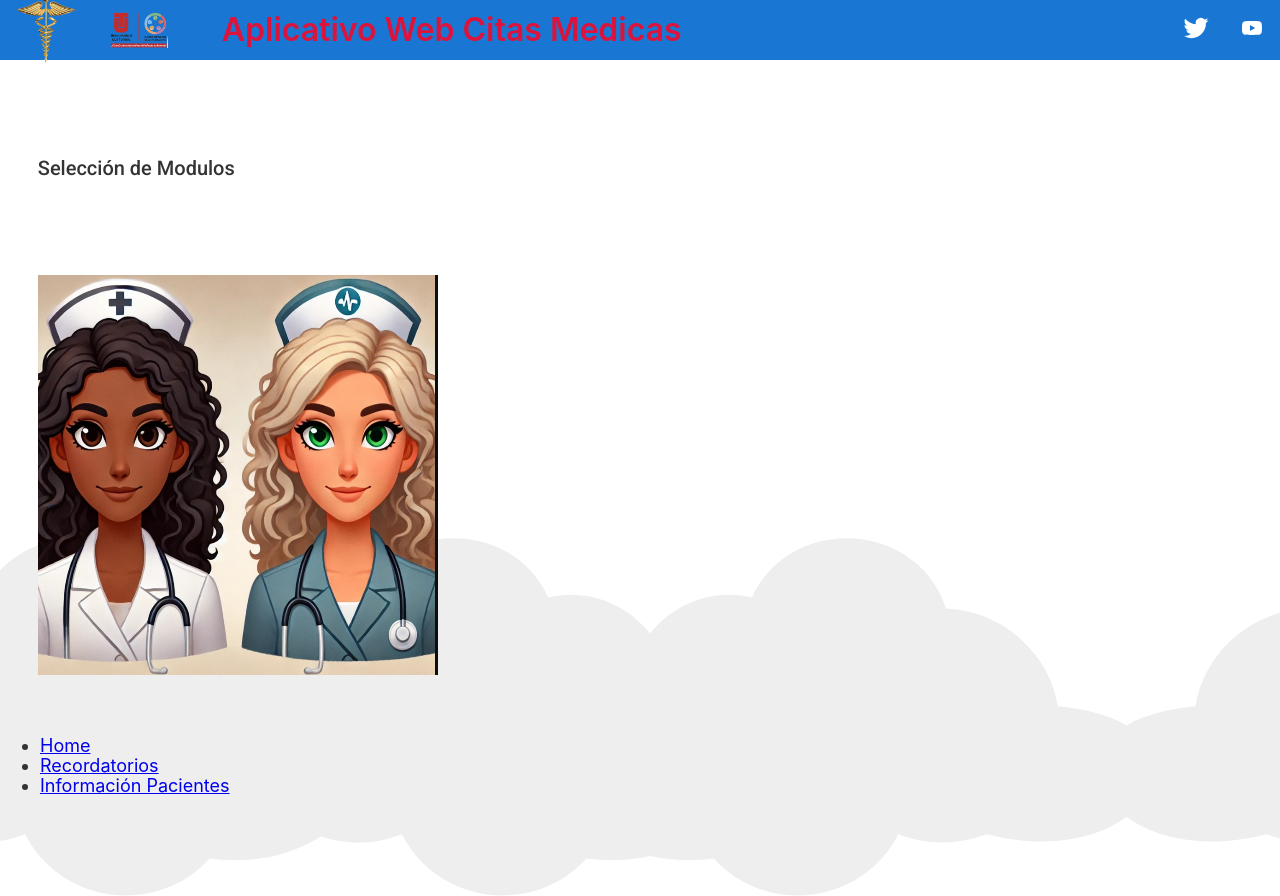
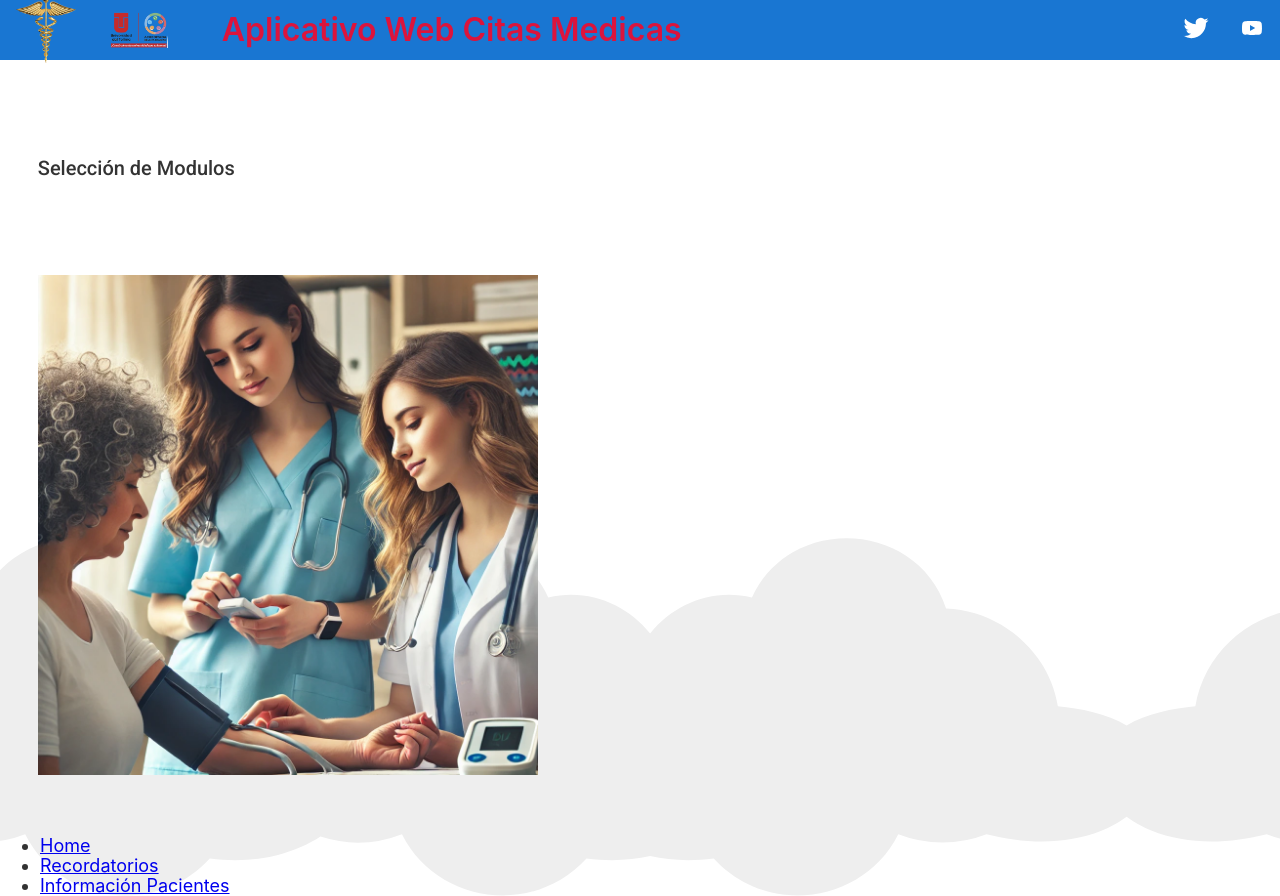
Before and after one commit to markitos002/frontendCMedica, an Angular app: page /home in a window 1280 px wide. Built offline with nearby package versions, Linux system fonts and the light colour scheme.

Commit message:
cambio imagen enfermera

```diff
--- a/src/app/pages/nav/nav.component.html
+++ b/src/app/pages/nav/nav.component.html
@@ -1,6 +1,6 @@
 <h2 style="padding: 1cm;"> Selección de Modulos </h2>
 <div class="spacer">
-    <img style="padding: 1cm;" width="400" height="400" src="../../../assets/img/enfermera2.jpeg" />
+    <img style="padding: 1cm;" width="500" height="500" src="../../../assets/img/enfermeras3.webp" />
 </div>
 <ul style="font-size: large;">
     <li routerLinkActive="active">
@@ -12,5 +12,4 @@
     <li routerLinkActive="active">
         <a routerLink="personas">Información Pacientes</a>
     </li>
-
 </ul>
```
Also changed, not shown: 3 other files (tests, documents, lock files or other folders).
